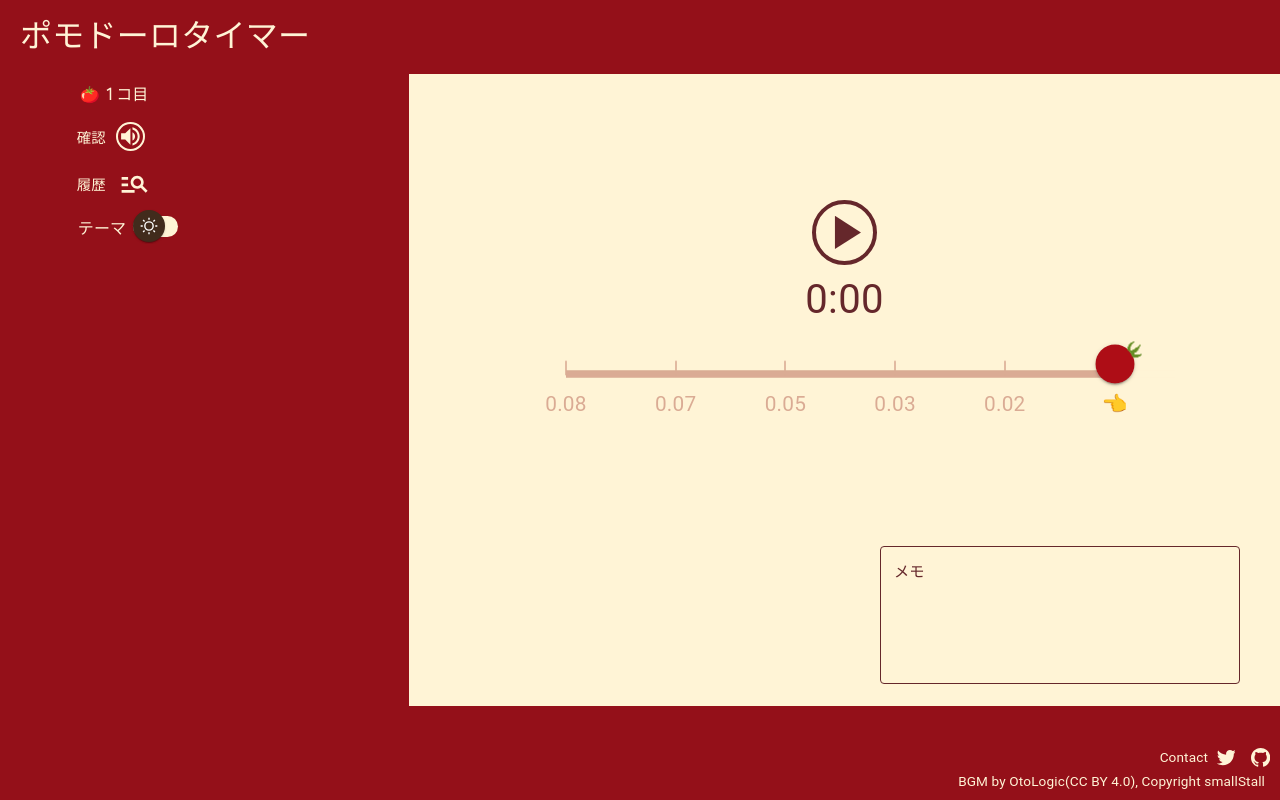
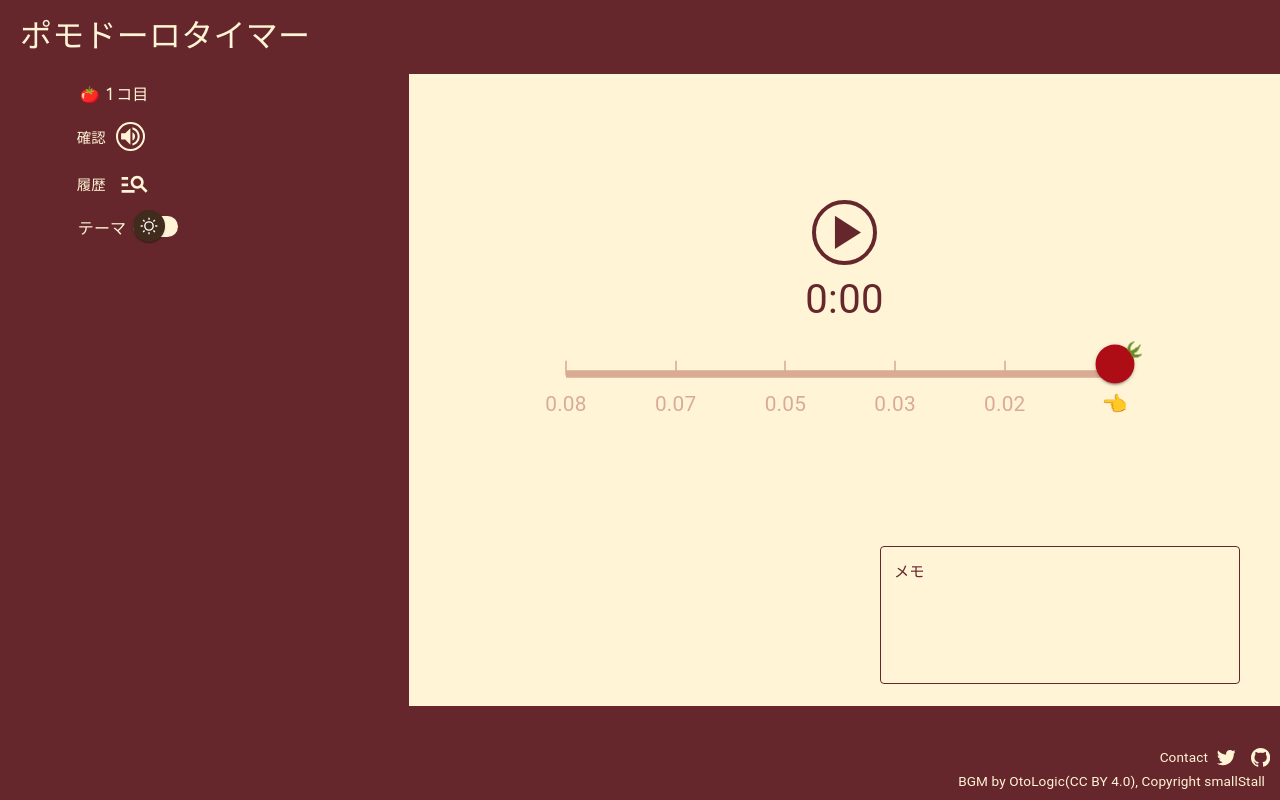
Before and after one commit to smallStall/tomato_timer, a Next.js app: page / in a window 1280 px wide. Built offline with nearby package versions, Linux system fonts and the light colour scheme.

Commit message:
ポモドーロ履歴の追加

```diff
--- a/src/pages/_app.scss
+++ b/src/pages/_app.scss
@@ -5,7 +5,7 @@
   --paper: #65272b;
   --background: #fff4d6;
   --contrast: #fff4d6;
-  --footer-header: #941019;
+  --footer-header: #65272b;
   --deep: #412b1c;
   --theme: #412b1c;
   --pale: #daab94;
```
